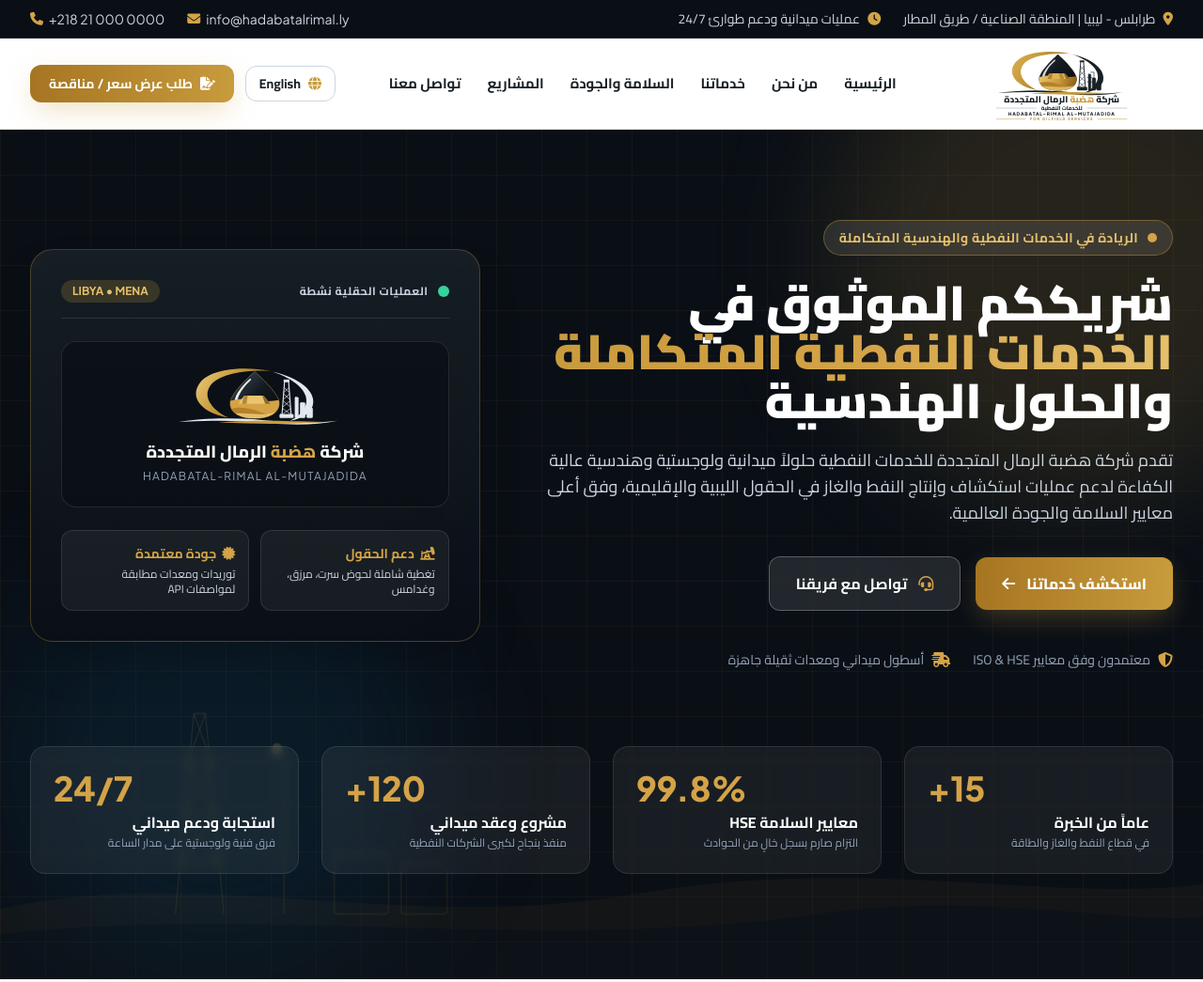
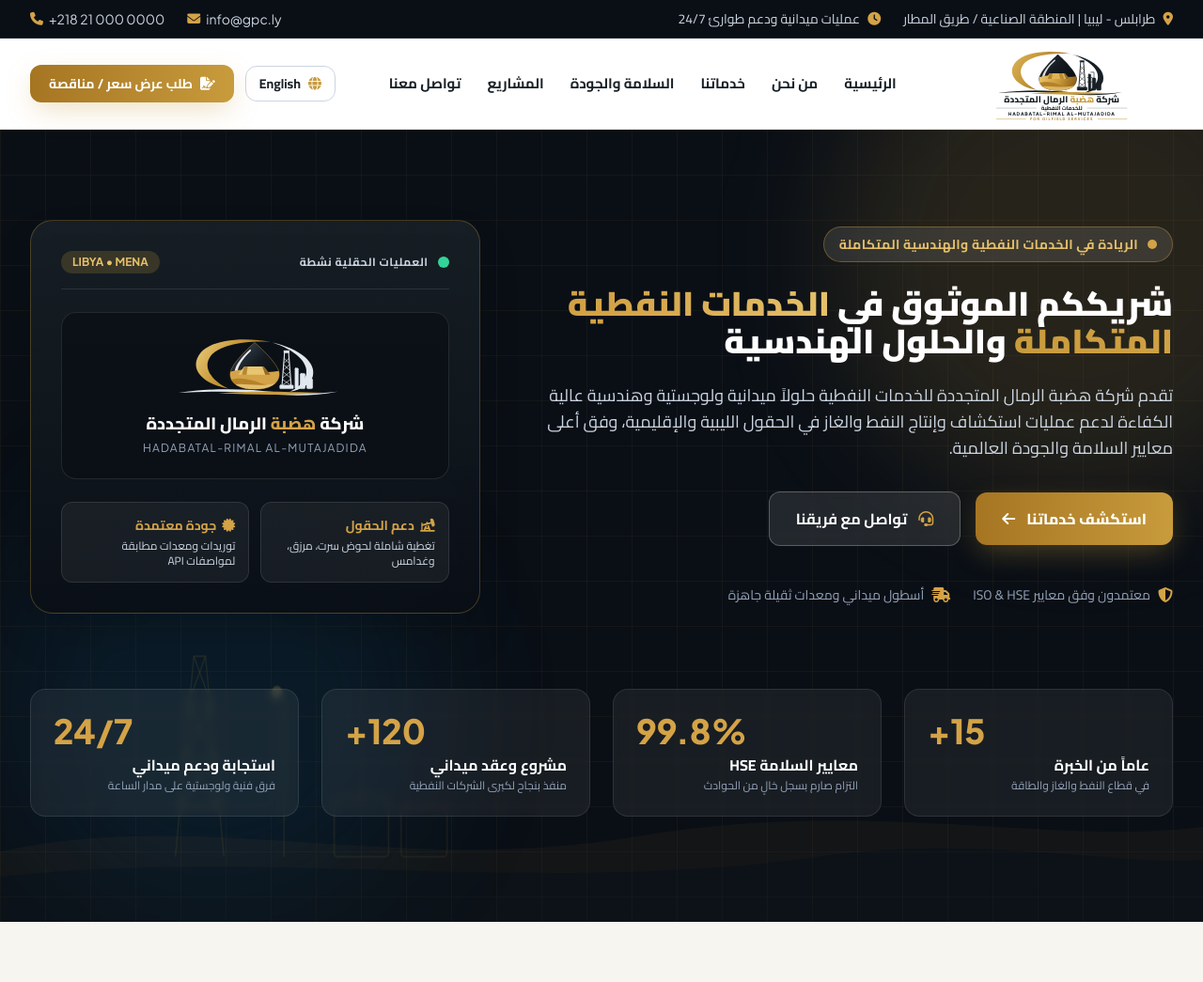
Before and after one commit to blons400/GPC, a plain HTML site: page index.html in a window 1280 px wide. Shown: the top 1045 px of the page at 94% size. Drawn offline with nearby package versions, Linux system fonts and the light colour scheme.

Commit message:
Update index.html

```diff
--- a/index.html
+++ b/index.html
@@ -124,9 +124,9 @@
         </span>
       </div>
       <div class="flex items-center gap-4 sm:gap-6">
-        <a href="mailto:info@hadabatalrimal.ly" class="hover:text-sandgold-400 transition flex items-center gap-1.5 font-english" dir="ltr">
+        <a href="mailto:info@gpc.ly" class="hover:text-sandgold-400 transition flex items-center gap-1.5 font-english" dir="ltr">
           <i class="fa-solid fa-envelope text-sandgold-400"></i>
-          <span>info@hadabatalrimal.ly</span>
+          <span>info@gpc.ly</span>
         </a>
         <a href="tel:+218910000000" class="hover:text-sandgold-400 transition flex items-center gap-1.5 font-english" dir="ltr">
           <i class="fa-solid fa-phone text-sandgold-400"></i>
@@ -344,7 +344,7 @@
             </span>
           </div>
 
-          <h1 class="text-3xl sm:text-5xl lg:text-[52px] font-black leading-tight text-white" data-i18n="hero_title">
+          <h1 class="text-2xl sm:text-3xl lg:text-4xl font-black leading-snug text-white" data-i18n="hero_title">
             شريككم الموثوق في <span class="text-transparent bg-clip-text bg-gradient-to-l from-sandgold-300 via-sandgold-400 to-sandgold-500">الخدمات النفطية المتكاملة</span> والحلول الهندسية
           </h1>
 
@@ -959,7 +959,9 @@
               </div>
               <div>
                 <h4 class="font-bold text-petroleum-900 text-sm" data-i18n="c_email_t">البريد الإلكتروني للمناقصات والعقود</h4>
-                <p class="text-xs sm:text-sm text-slate-600 mt-1 font-english" dir="ltr">tenders@hadabatalrimal.ly  |  info@hadabatalrimal.ly</p>
+                <p class="text-xs sm:text-sm text-slate-600 mt-1 font-english" dir="ltr">
+                  <a href="mailto:info@gpc.ly" class="hover:text-sandgold-600 transition">info@gpc.ly</a>
+                </p>
               </div>
             </div>
           </div>
```
